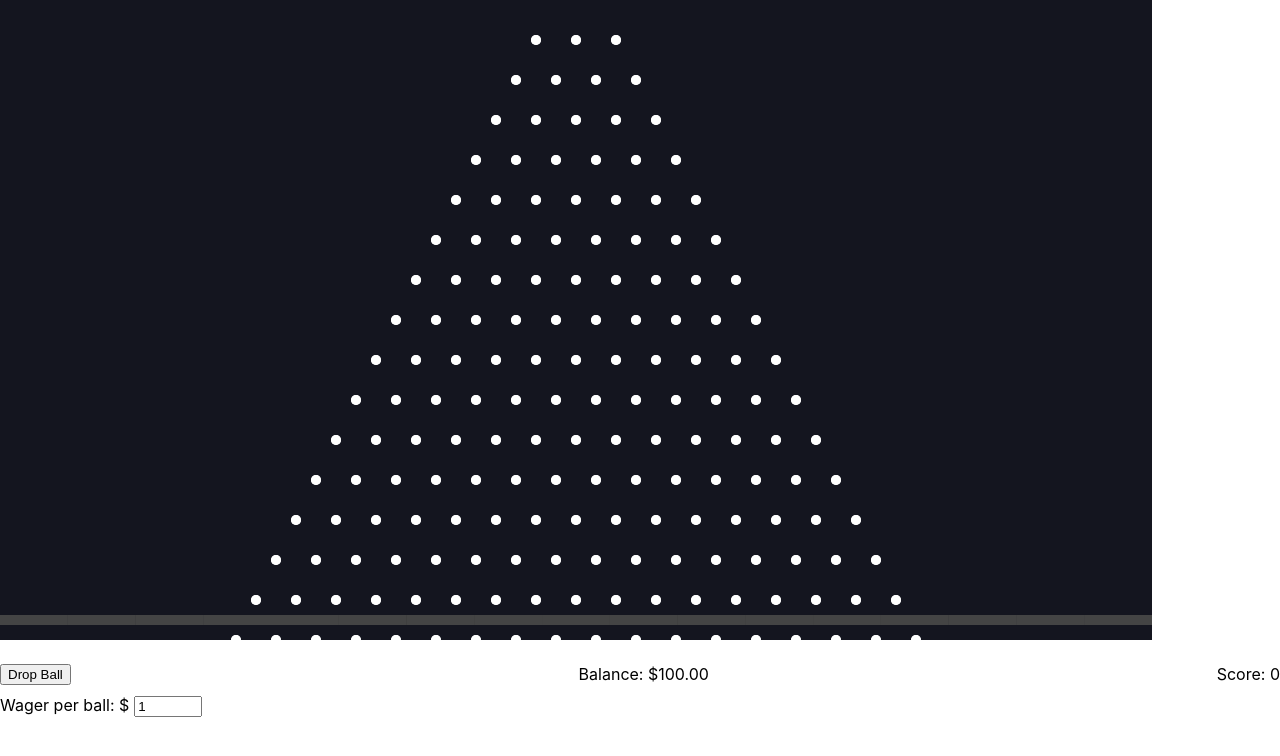
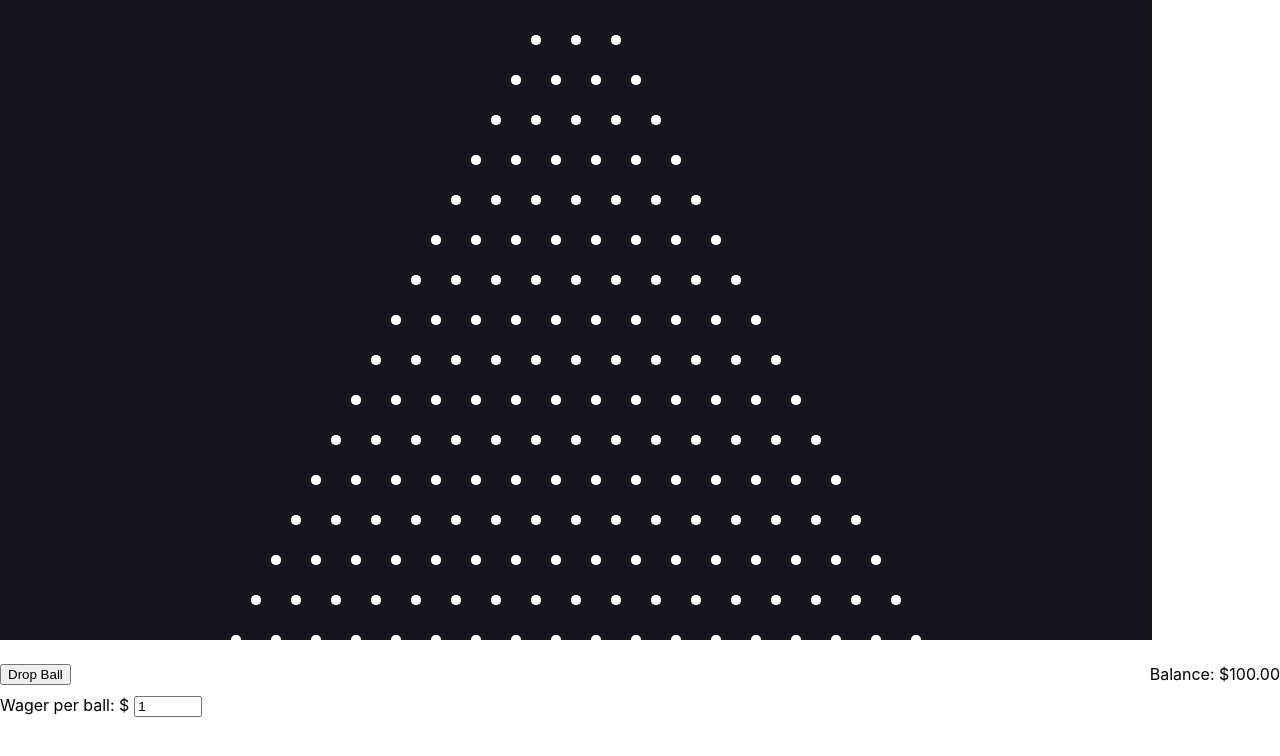
Before and after one commit to UBH-Fall-2024/ub-hacking-create-your-repo-here-ubet, a React (Create React App) app in the folder react-frontend/: page /plinko in a window 1280 px wide. Shown: the top 756 px of the page. Built offline with nearby package versions, Linux system fonts and the light colour scheme.

Commit message:
plinko no collisions at bottom

```diff
--- a/react-frontend/src/Pages/Plinko.js
+++ b/react-frontend/src/Pages/Plinko.js
@@ -9,10 +9,9 @@ const Plinko = () => {
     // Define multipliers for each slot at the bottom
     const multipliers = [50, 20, 7, 4, 3, 1, 1, 0, 0, 0, 1, 1, 3, 4, 7, 20, 50];
 
-    // Keep track of player balance, wager per ball, and score
+    // Keep track of player balance and wager per ball
     const [balance, setBalance] = useState(100); // Starting balance of $100
     const [wager, setWager] = useState(1); // Wager per ball, default $1
-    const [score, setScore] = useState(0);
 
     const canvasRef = useRef(null);
     const engineRef = useRef(Matter.Engine.create({
@@ -57,17 +56,17 @@ const Plinko = () => {
         }
         Matter.Composite.add(engineRef.current.world, pegs);
 
-        // Create ground and multiplier zones
+        // Create invisible multiplier zones at the bottom
         const multiplierZones = multipliers.map((multiplier, i) => {
             const zoneWidth = canvasWidth / multipliers.length;
             const x = i * zoneWidth + zoneWidth / 2;
-            const y = canvasHeight - 20;
+            const y = canvasHeight - 30; // Position zones slightly above the canvas bottom
             return {
                 multiplier,
                 body: Matter.Bodies.rectangle(x, y, zoneWidth, 10, {
                     isStatic: true,
                     label: `Multiplier-${multiplier}`,
-                    render: { fillStyle: '#444444' },
+                    render: { visible: false }, // Make the zone invisible
                 }),
             };
         });
@@ -80,10 +79,6 @@ const Plinko = () => {
                     if ((bodyA === zone.body || bodyB === zone.body)) {
                         const ball = bodyA.label === 'Ball' ? bodyA : bodyB;
                         if (activeBallsRef.current.has(ball)) {
-                            const points = zone.multiplier * wager;
-                            setScore(prevScore => prevScore + points);
-                            setBalance(prevBalance => prevBalance + points);
-
                             // Remove ball from Matter.js world and activeBallsRef
                             Matter.Composite.remove(engineRef.current.world, ball);
                             activeBallsRef.current.delete(ball);
@@ -98,7 +93,7 @@ const Plinko = () => {
             Matter.Runner.stop(runner);
             Matter.Engine.clear(engineRef.current);
         };
-    }, [canvasWidth, canvasHeight, balance, wager]);
+    }, [canvasWidth, canvasHeight]);
 
     // Drop a ball from the top center of the canvas
     const dropBall = () => {
@@ -132,7 +127,6 @@ const Plinko = () => {
             <div style={{ display: 'flex', justifyContent: 'space-between', marginTop: '20px' }}>
                 <button onClick={dropBall}>Drop Ball</button>
                 <div>Balance: ${balance.toFixed(2)}</div>
-                <div>Score: {score}</div>
             </div>
             <div style={{ display: 'flex', justifyContent: 'space-between', alignItems: 'center', marginTop: '10px' }}>
                 <label>
```
